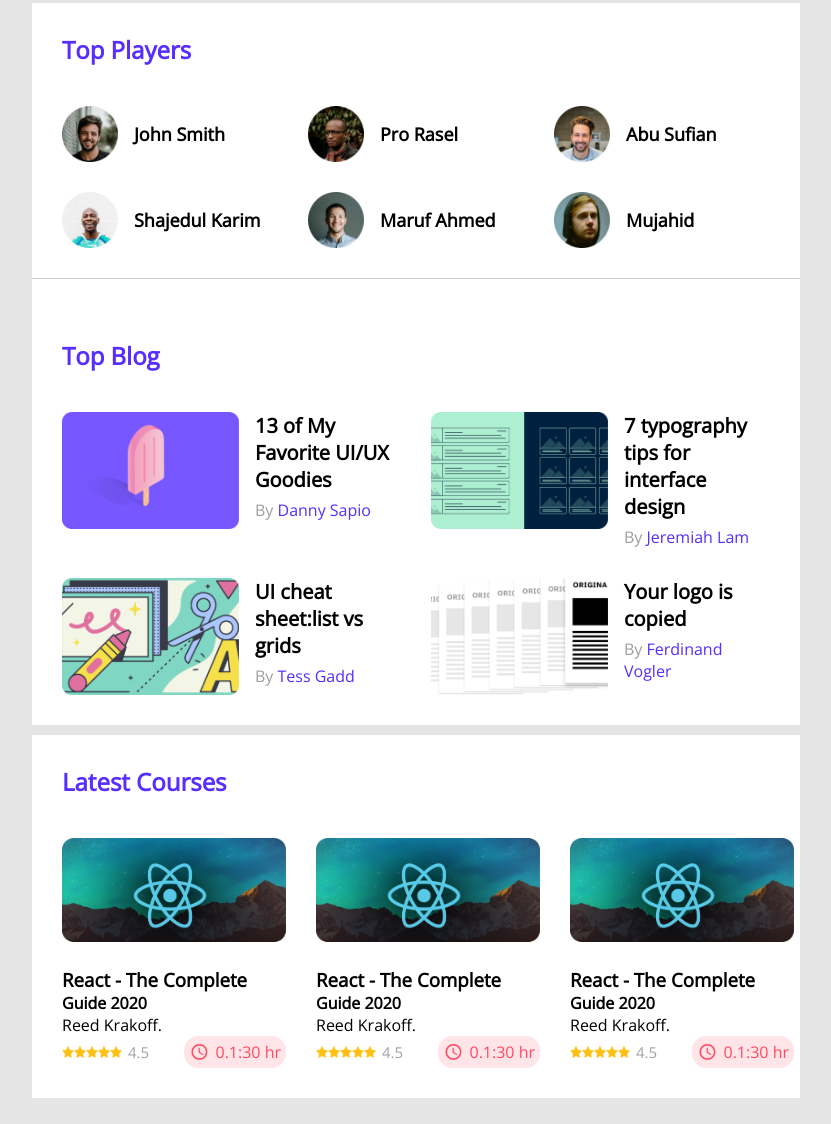
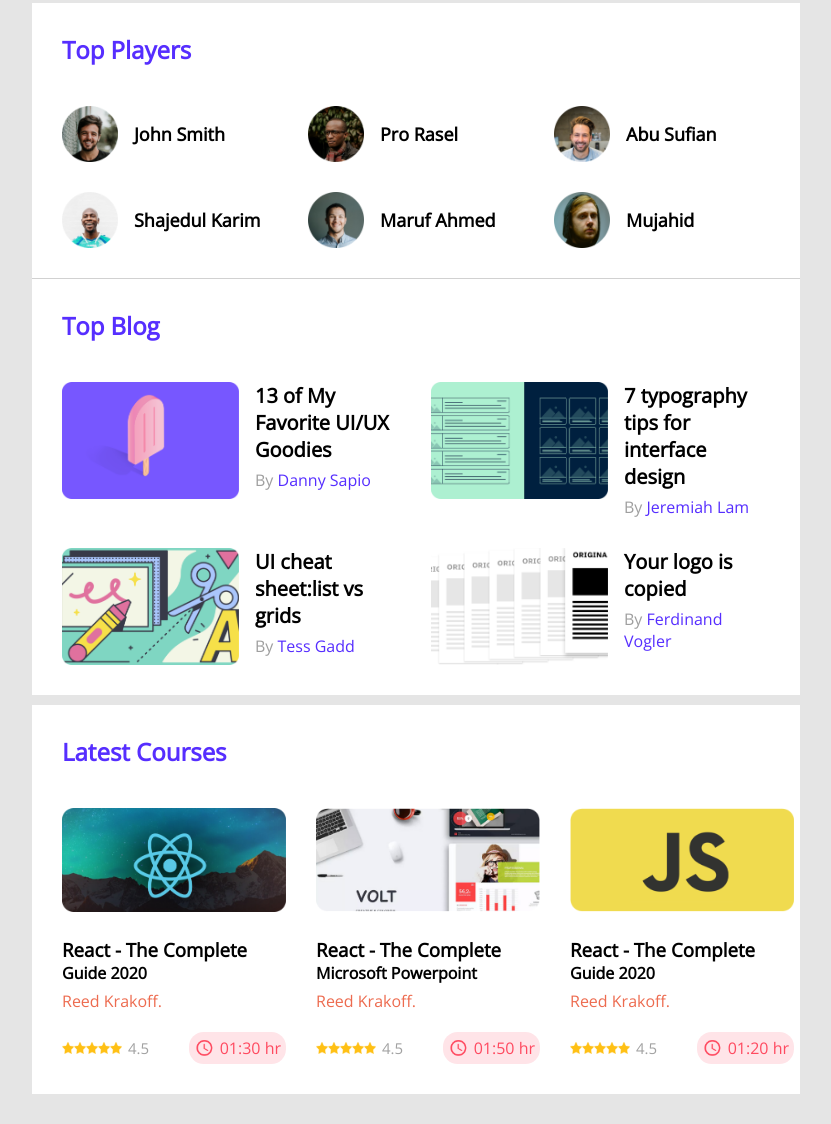
Before and after one commit to mahamudulhasan-me/leader-board, a plain HTML site: page index.html in a window 1280 px wide. Shown: the part 113-1237 px from the top of the page, without its empty margins (224-1055 px from the left). Before the commit the page ends 1211 px from the top, so only its background shows below. Drawn offline with nearby package versions, Linux system fonts and the light colour scheme.

Commit message:
last commit from home

```diff
--- a/css/style.css
+++ b/css/style.css
@@ -77,7 +77,6 @@
 
 /* top blog style css */
 .top_blogs {
-  margin-top: 30px;
   padding: 30px;
 }
 .blogs {
@@ -125,6 +124,10 @@
 .course-info h3 {
   margin-top: 20px;
 }
+.course-info > p {
+  color: #ed6b4f;
+  margin: 6px 0px 20px;
+}
 .course-rating {
   display: flex;
   justify-content: space-between;
--- a/index.html
+++ b/index.html
@@ -98,7 +98,7 @@
         </div>
       </section>
     </main>
-    <main>
+    <main style="margin-bottom: 30px">
       <!-- Latest Course Section Start -->
       <section class="latest_courses">
         <div class="section-title">
@@ -122,13 +122,35 @@
                 </div>
                 <div class="course-duration">
                   <img src="./images/icons/clock.png" alt="" />
-                  <p>0.1:30 hr</p>
+                  <p>01:30 hr</p>
                 </div>
               </div>
             </div>
           </div>
           <div class="course">
-            <img src="./images/courses/course-1.png" alt="" />
+            <img src="./images/courses/course-2.png" alt="" />
+            <div class="course-info">
+              <h3>React - The Complete</h3>
+              <h4>Microsoft Powerpoint</h4>
+              <p>Reed Krakoff.</p>
+              <div class="course-rating">
+                <div class="rating-icon">
+                  <img src="./images/icons/star.png" alt="" />
+                  <img src="./images/icons/star.png" alt="" />
+                  <img src="./images/icons/star.png" alt="" />
+                  <img src="./images/icons/star.png" alt="" />
+                  <img src="./images/icons/star.png" alt="" />
+                  <p>4.5</p>
+                </div>
+                <div class="course-duration">
+                  <img src="./images/icons/clock.png" alt="" />
+                  <p>01:50 hr</p>
+                </div>
+              </div>
+            </div>
+          </div>
+          <div class="course">
+            <img src="./images/courses/course-3.png" alt="" />
             <div class="course-info">
               <h3>React - The Complete</h3>
               <h4>Guide 2020</h4>
@@ -144,29 +166,7 @@
                 </div>
                 <div class="course-duration">
                   <img src="./images/icons/clock.png" alt="" />
-                  <p>0.1:30 hr</p>
-                </div>
-              </div>
-            </div>
-          </div>
-          <div class="course">
-            <img src="./images/courses/course-1.png" alt="" />
-            <div class="course-info">
-              <h3>React - The Complete</h3>
-              <h4>Guide 2020</h4>
-              <p>Reed Krakoff.</p>
-              <div class="course-rating">
-                <div class="rating-icon">
-                  <img src="./images/icons/star.png" alt="" />
-                  <img src="./images/icons/star.png" alt="" />
-                  <img src="./images/icons/star.png" alt="" />
-                  <img src="./images/icons/star.png" alt="" />
-                  <img src="./images/icons/star.png" alt="" />
-                  <p>4.5</p>
-                </div>
-                <div class="course-duration">
-                  <img src="./images/icons/clock.png" alt="" />
-                  <p>0.1:30 hr</p>
+                  <p>01:20 hr</p>
                 </div>
               </div>
             </div>
```
